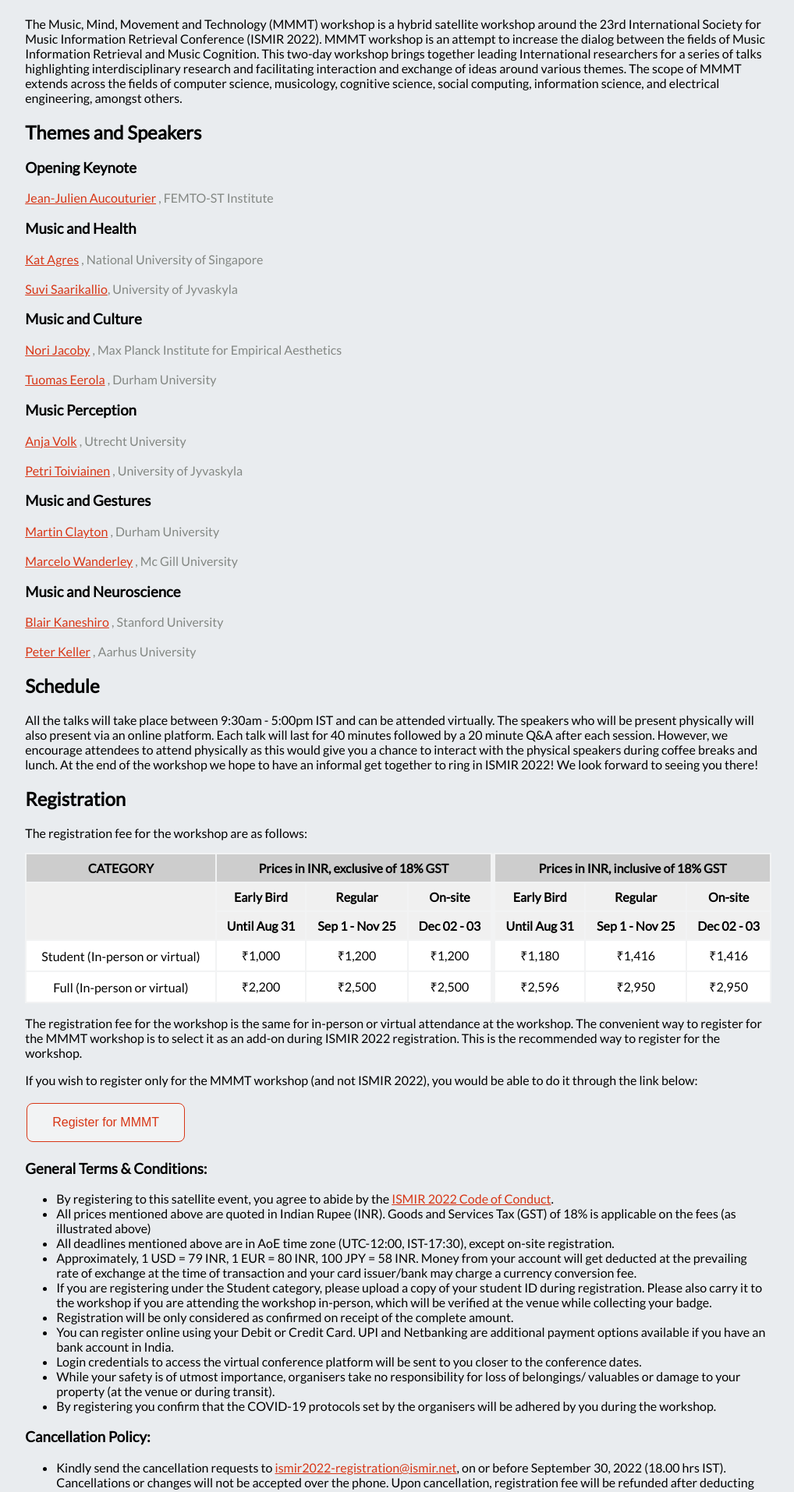
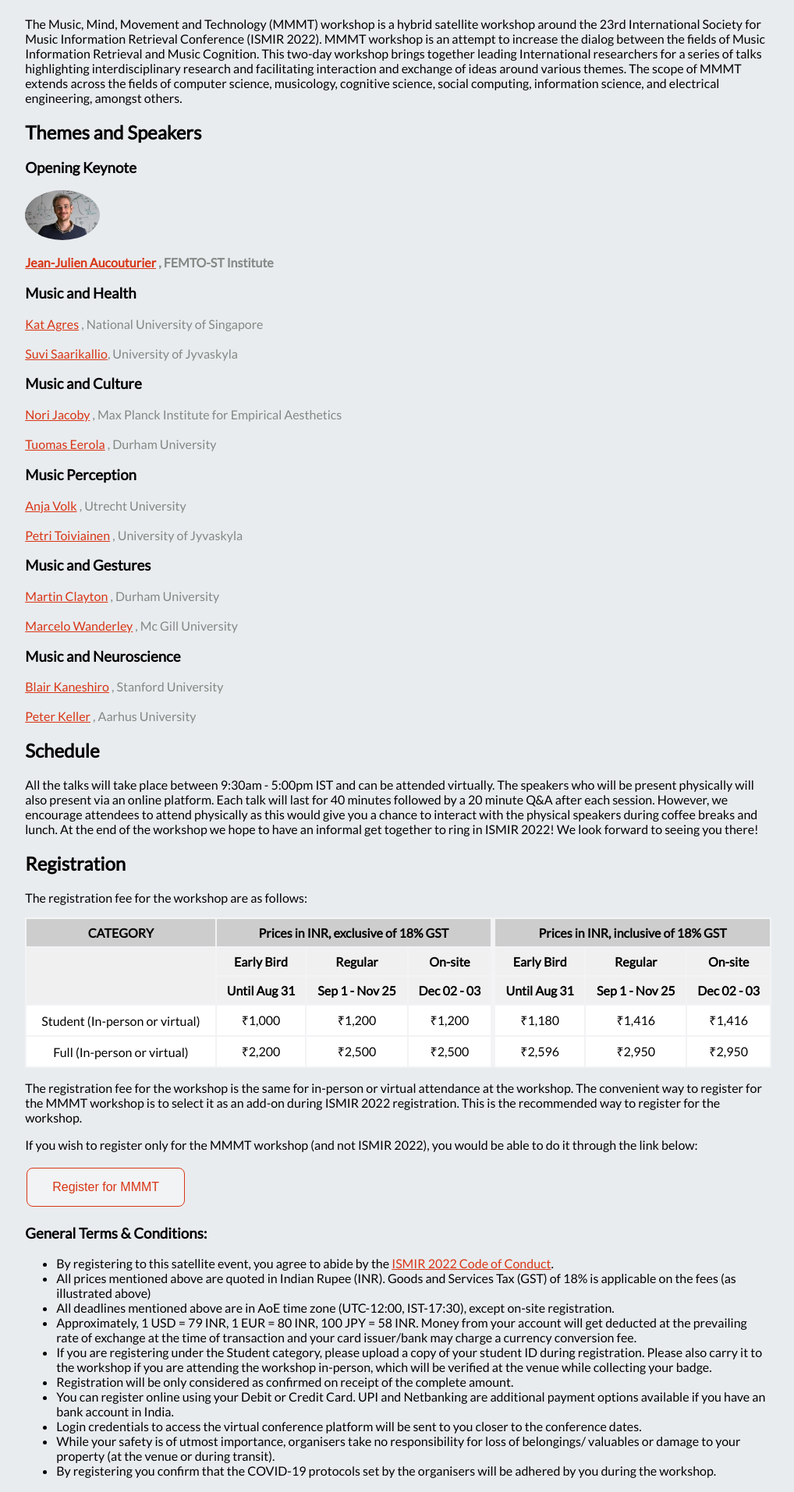
Before and after one commit to ismir2022/ismir2022.github.io, a Jekyll site: the page built from satellites/mmmt_staging.md, in a window 1280 px wide. Shown: the part 820-2734 px from the top of the page at 78% size, without its empty margins (155-1173 px from the left). Built offline with Jekyll 4.4.1, drawn with Linux system fonts in a browser that asks for light colours; nearby versions of some CDN libraries.

Commit message:
staging mmmt page speaker image trial

```diff
--- a/satellites/mmmt_staging.md
+++ b/satellites/mmmt_staging.md
@@ -16,7 +16,8 @@
 ## Themes and Speakers
 
 ### Opening Keynote
-<a href = "https://github.com/jjau" target="_blank"> Jean-Julien Aucouturier</a> <span style="color:#848884">, FEMTO-ST Institute </span>
+<img src="../assets/mmmt_speakers/JJ_Aucouturier.jpeg" alt="Avatar" class="avatar">
+<p class = "avatarname"><a href = "https://github.com/jjau" target="_blank"> Jean-Julien Aucouturier</a> <span style="color:#848884">, FEMTO-ST Institute </span></p>
 
 ### Music and Health
 <a href = "http://www.katagres.com/" target="_blank"> Kat Agres</a> <span style="color:#848884">, National University of Singapore</span><br><br>
```
